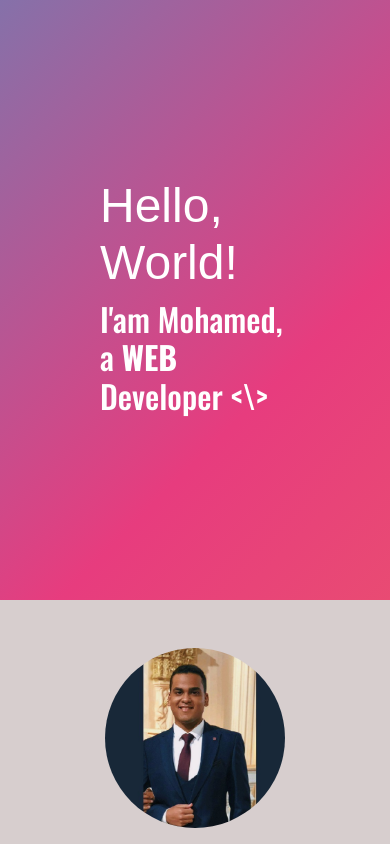
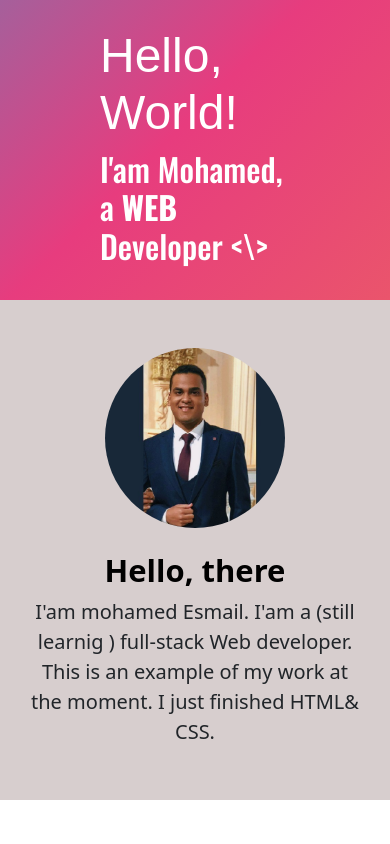
Before and after one commit to Mohamed-Esmail420/portfolio-0.2, a plain HTML site: page index.html in a window 390 px wide. Shown: the top 844 px of the page. Drawn offline with nearby package versions, Linux system fonts and the light colour scheme; a web font is replaced by a local one.

Commit message:
Update stylesheet.css

```diff
--- a/stylesheet.css
+++ b/stylesheet.css
@@ -39,7 +39,7 @@
   }
   @media (max-width: 700px) {
     .wave{
-      height: 600px;
+      height: 300px;
     }
     .mine{
     font-size:300%;
```
